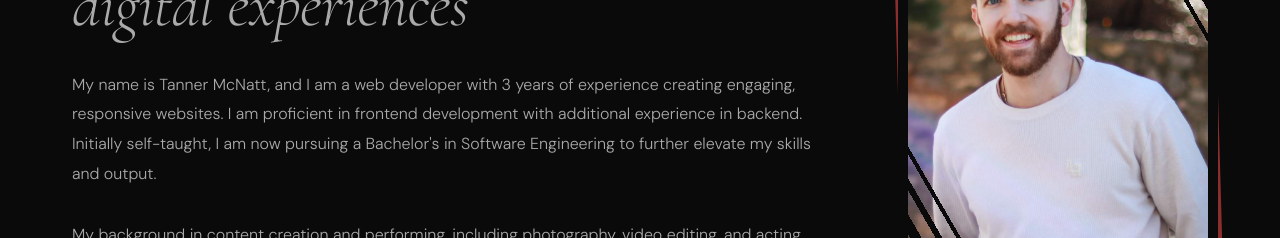
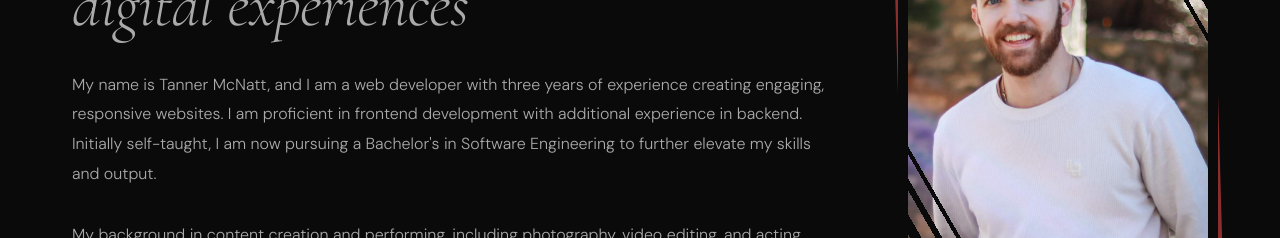
Before and after one commit to tannermcmanner/tanner-showcase, a React (Vite) app: page / in a window 1280 px wide. Shown: the part 1856-2094 px from the top of the page. Built offline with nearby package versions, Linux system fonts and the light colour scheme.

Commit message:
Fix grammatical error in About component's introduction

```diff
--- a/src/components/About.tsx
+++ b/src/components/About.tsx
@@ -68,7 +68,7 @@ export default function About() {
                 initial="hidden"
                 animate={isInView ? 'visible' : 'hidden'}
               >
-                My name is Tanner McNatt, and I am a web developer with 3 years of experience creating
+                My name is Tanner McNatt, and I am a web developer with three years of experience creating
                 engaging, responsive websites. I am proficient in frontend development with additional
                 experience in backend. Initially self-taught, I am now pursuing a Bachelor's in
                 Software Engineering to further elevate my skills and output.
```
